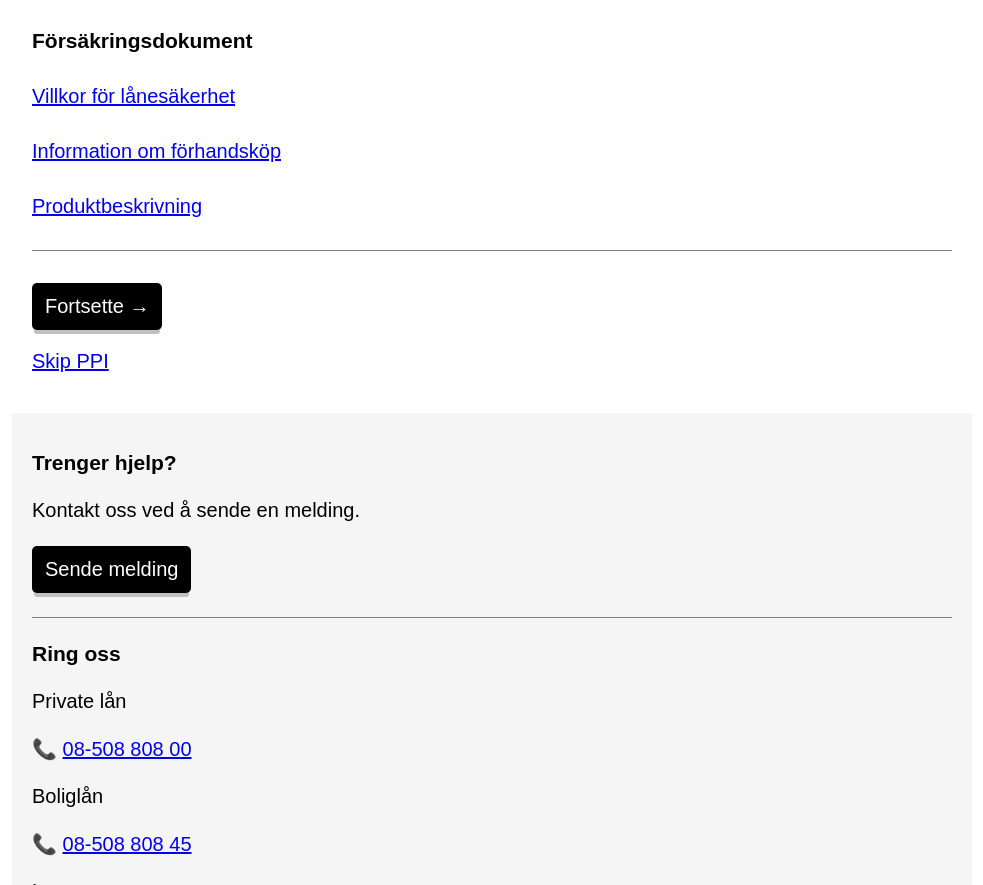
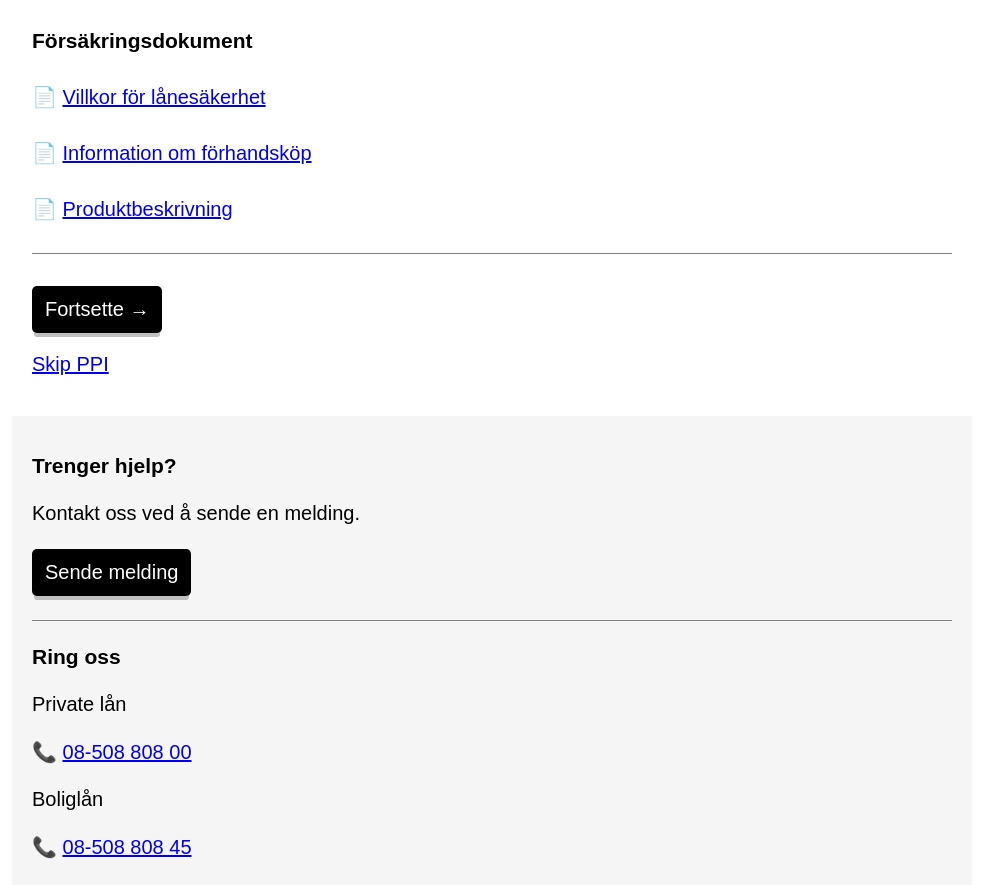
Before and after one commit to siggiarni/prototype-kit, an Eleventy site: page loan-1/7.2-ppi.html in a window 1280 px wide. Shown: the part 1401-2286 px from the top of the page, without its empty margins (148-1131 px from the left). Built offline with nearby package versions, Linux system fonts and the light colour scheme; Eleventy itself is replaced by a stand-in of ours; files that its build step writes are made by us from their sources.

Commit message:
add stuff

```diff
--- a/_includes/base.njk
+++ b/_includes/base.njk
@@ -8,6 +8,7 @@ title: Nordax
 <head>
     <meta charset="UTF-8" />
     <meta name="viewport" content="width=device-width initial-scale=1.0 viewport-fit=cover" />
+    <meta name="theme-color" content="whitesmoke">
     <link rel="stylesheet" href="{{ '/css/styles.css' | url }}" />
     <link rel="icon" href="https://fav.farm/🔨">
     <title>{{ title }} | {{ sitename }}</title>
--- a/css/styles.css
+++ b/css/styles.css
@@ -295,7 +295,7 @@ a.button {
 
 dialog {
     max-width: 32em;
-    margin-block: 1em;
+    margin: 1em;
     margin-inline: auto;
 }
 
--- a/loan-1/7.2-ppi.html
+++ b/loan-1/7.2-ppi.html
@@ -67,9 +67,9 @@ title: Välkommen som kund till Nordax Bank
 
 <h3>Försäkringsdokument</h3>
 
-<p><a href="#">Villkor för lånesäkerhet</a></p>
-<p><a href="#">Information om förhandsköp</a></p>
-<p><a href="#">Produktbeskrivning</a></p>
+<p>📄 <a href="#">Villkor för lånesäkerhet</a></p>
+<p>📄 <a href="#">Information om förhandsköp</a></p>
+<p>📄 <a href="#">Produktbeskrivning</a></p>
 
 
 <hr>
```
